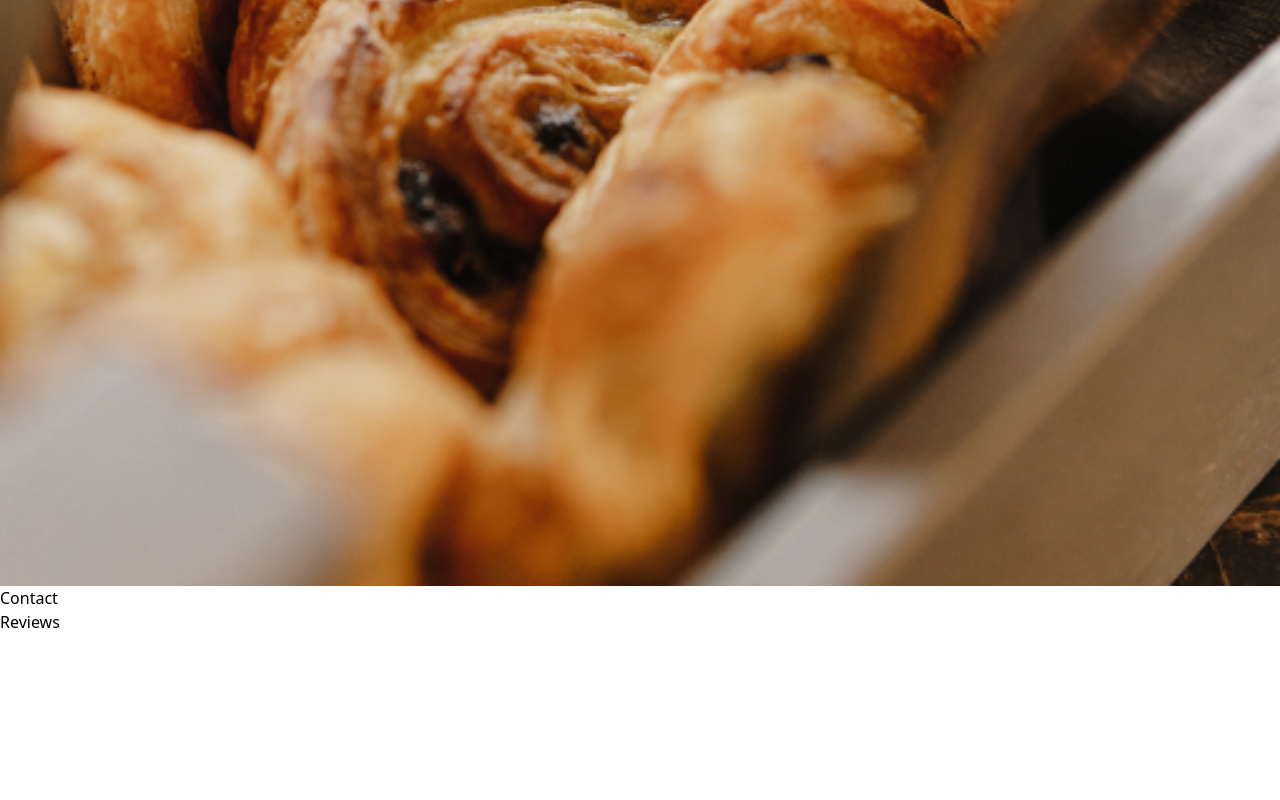
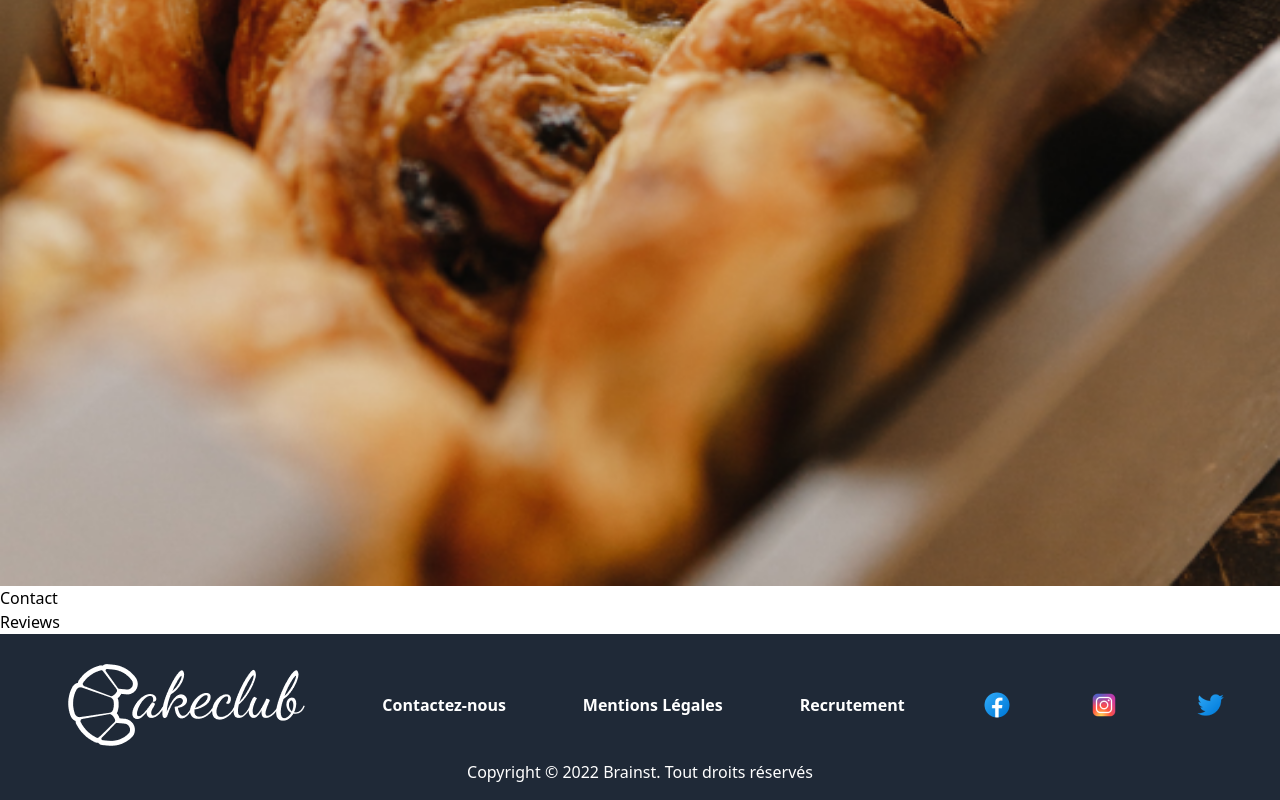
Before and after one commit to Krishanth0/Boulangeire, a React (Create React App) app in the folder boulangerie-app-react/: page / in a window 1280 px wide. Shown: the part 8572-9372 px from the top of the page. Before the commit the page ends 9206 px from the top, so only its background shows below. Built offline with nearby package versions, Linux system fonts and the light colour scheme; the HTML template or start-up script is replaced by a standard one.

Commit message:
++Footer

```diff
--- a/boulangerie-app-react/src/components/Footer.jsx
+++ b/boulangerie-app-react/src/components/Footer.jsx
@@ -1,9 +1,26 @@
-import React from 'react'
+import React from 'react';
+import logo from '../assets/Cakeclub-logo.png'
+import facebook from '../assets/Facebook.png'
+import instagram from '../assets/Instagram.png'
+import twitter from '../assets/Twitter.png'
 
 const Footer = () => {
   return (
-    <div></div>
-  )
-}
+    <footer className="bg-gray-800 text-white p-4">
+      <div className="container mx-auto">
+      <ul className='flex flex-row justify-around items-center font-bold'>
+      <img src={logo} alt="/"  />
+        <li><a href="#">Contactez-nous</a></li>
+        <li><a href="#">Mentions Légales</a></li>
+        <li><a href="#">Recrutement</a></li>
+        <img src={facebook} alt="/"  />
+        <img src={instagram} alt="/"  />
+        <img src={twitter} alt="/" />
+        </ul>
+        <p className='text-center'> Copyright © 2022 Brainst. Tout droits réservés</p>
+      </div>
+    </footer>
+  );
+};
 
-export default Footer
+export default Footer;
```
